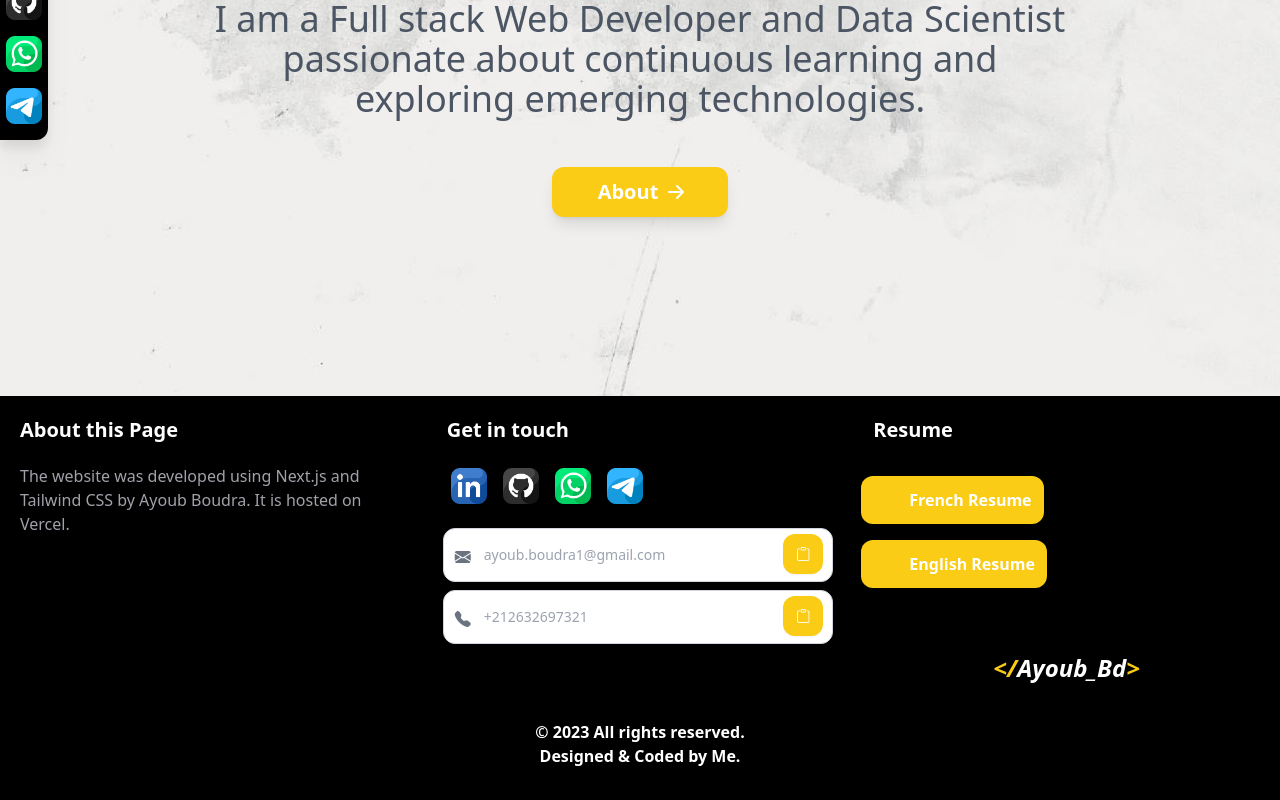
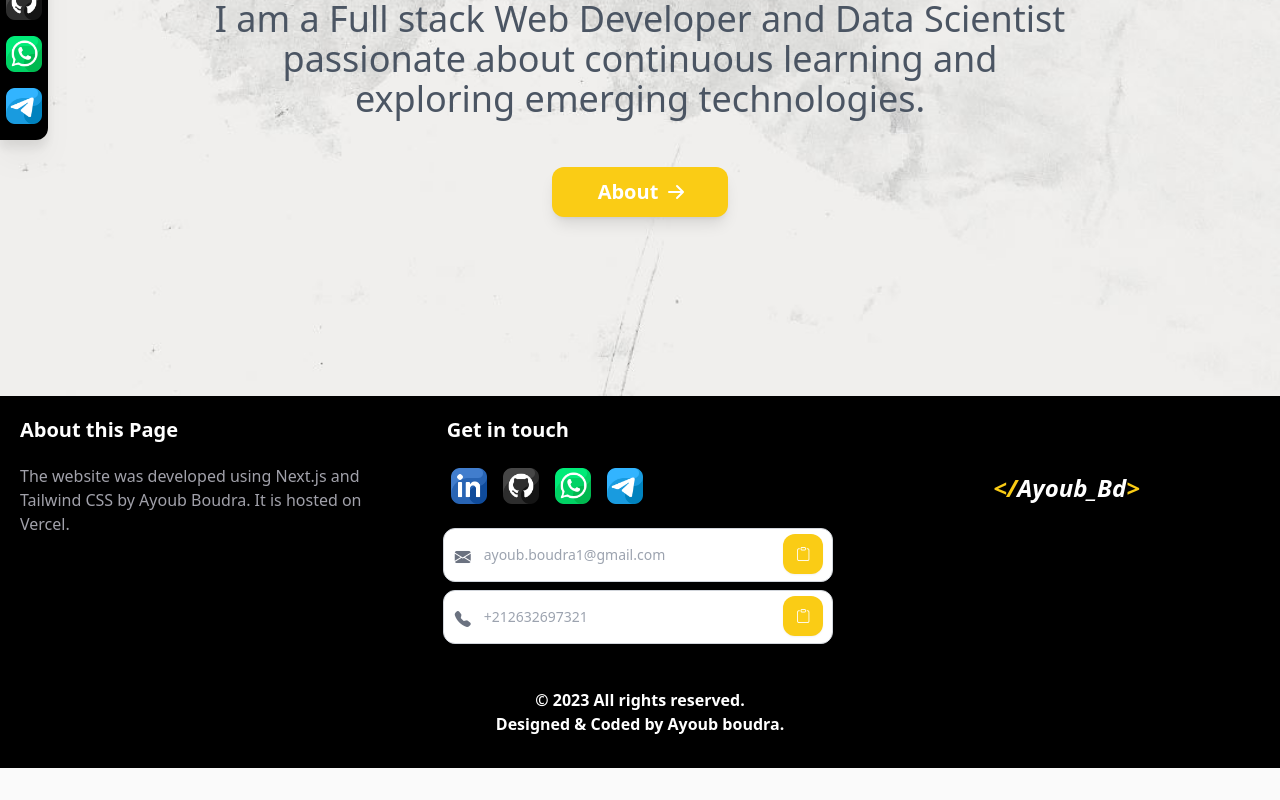
Before and after one commit to ayoubboudra1/portfolioNext, a Next.js app: page / in a window 1280 px wide. Shown: the part 404-1204 px from the top of the page. After the commit the page ends 1172 px from the top, so only its background shows below. Built offline with nearby package versions, Linux system fonts and the light colour scheme.

Commit message:
üpdates skills and remove cv

```diff
--- a/src/components/Footer.tsx
+++ b/src/components/Footer.tsx
@@ -67,27 +67,23 @@ function Footer() {
           </div>
         </div>
         <div className=" my-5 cursor-pointer  ">
-          <h3 className="text-left ml-5   text-xl text-white font-bold ">
+          {/* <h3 className="text-left ml-5   text-xl text-white font-bold ">
             Resume
           </h3>
           <div className='flex flex-col my-6'>
           <Link href='https://drive.google.com/file/d/1rM2GIJWMOElGeJdQu2K6nDZi79fYkAZ8/view?usp=sharing' target="_blank" rel="noopener noreferrer" className="email relative m-2 w-80 hover:scale-105 ">
             <button className=" cursor-pointer  font-bold  p-3 pl-12    drop-shadow-lg  rounded-xl  relative   overflow-hidden   bg-yellow-400 px-3 text-white shadow-2xl ">
-              {/* <span className="relative z-10"> */}
                French Resume
-              {/* </span> */}
             </button>
           </Link>
           <Link href='https://drive.google.com/file/d/1U6yhMuqoR9_CBMOowdAD_8Dqiyrd_B5-/view?usp=sharing' target="_blank" rel="noopener noreferrer"  className="email relative m-2  w-80 hover:scale-105 ">
             <button className=" cursor-pointer  font-bold  p-3 pl-12    drop-shadow-lg  rounded-xl  relative   overflow-hidden   bg-yellow-400 px-3 text-white shadow-2xl ">
-              {/* <span className="relative z-10"> */}
                English Resume
-              {/* </span> */}
             </button>
           </Link>
 
 
-          </div>
+          </div> */}
 
           <Link
             href="/"
@@ -102,7 +98,7 @@ function Footer() {
       </div>
       <div className="col-span-3 text-center my-4 h-16 ">
         <p className="font-bold ">&#169; {year} All rights reserved.</p>
-        <p className="font-semibold ">Designed & Coded by Me.</p>
+        <p className="font-semibold ">Designed & Coded by Ayoub boudra.</p>
       </div>
     </div>
   )
--- a/src/data/myInfo.tsx
+++ b/src/data/myInfo.tsx
@@ -101,11 +101,11 @@ export const myInfo = {
       percentage: '75%',
     },
     {
-      skillName: 'Bootstrap ,TailwindCss',
+      skillName: 'Bootstrap, TailwindCss',
       percentage: '75%',
     },
     {
-      skillName: 'JavaScript , TypeScript',
+      skillName: 'JavaScript, TypeScript',
       percentage: '75%',
     },
     {
@@ -121,9 +121,13 @@ export const myInfo = {
       percentage: '75%',
     },
     {
-      skillName: 'ReactJS,NextJS,Angulat',
+      skillName: 'ReactJS, NextJS, Angular',
       percentage: '75%',
     },
+    {
+      skillName: 'Docker, Jenkins',
+      percentage: '50%',
+    }
   ],
   technicalSkillsRight: [
     {
@@ -154,6 +158,10 @@ export const myInfo = {
       skillName: 'Agile Methods (SCRUM)',
       percentage: '50%',
     },
+    {
+      skillName: 'JUnit, Mockito',
+      percentage: '50%',
+    }
   ],
   languages: [
     {
```
